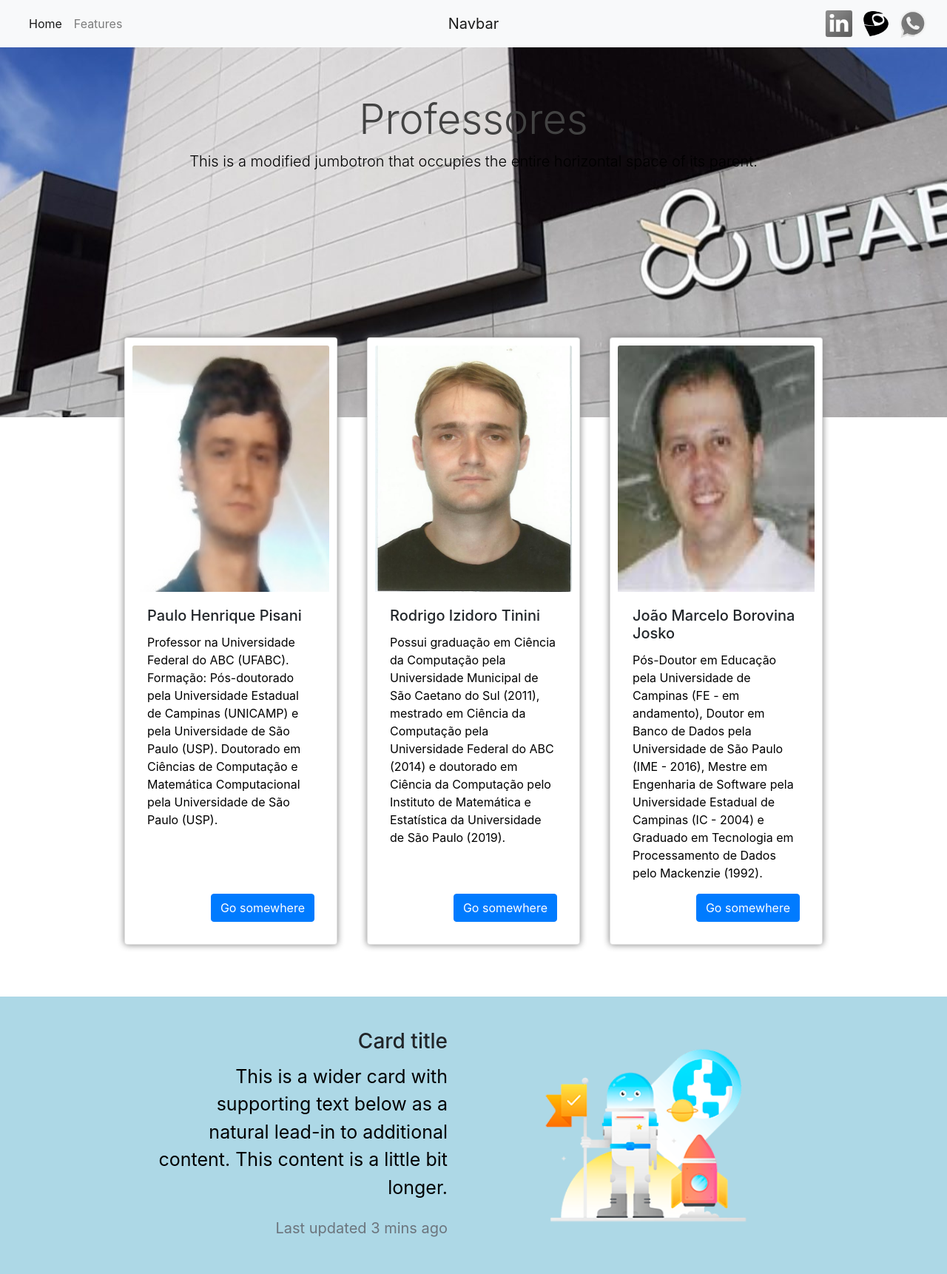
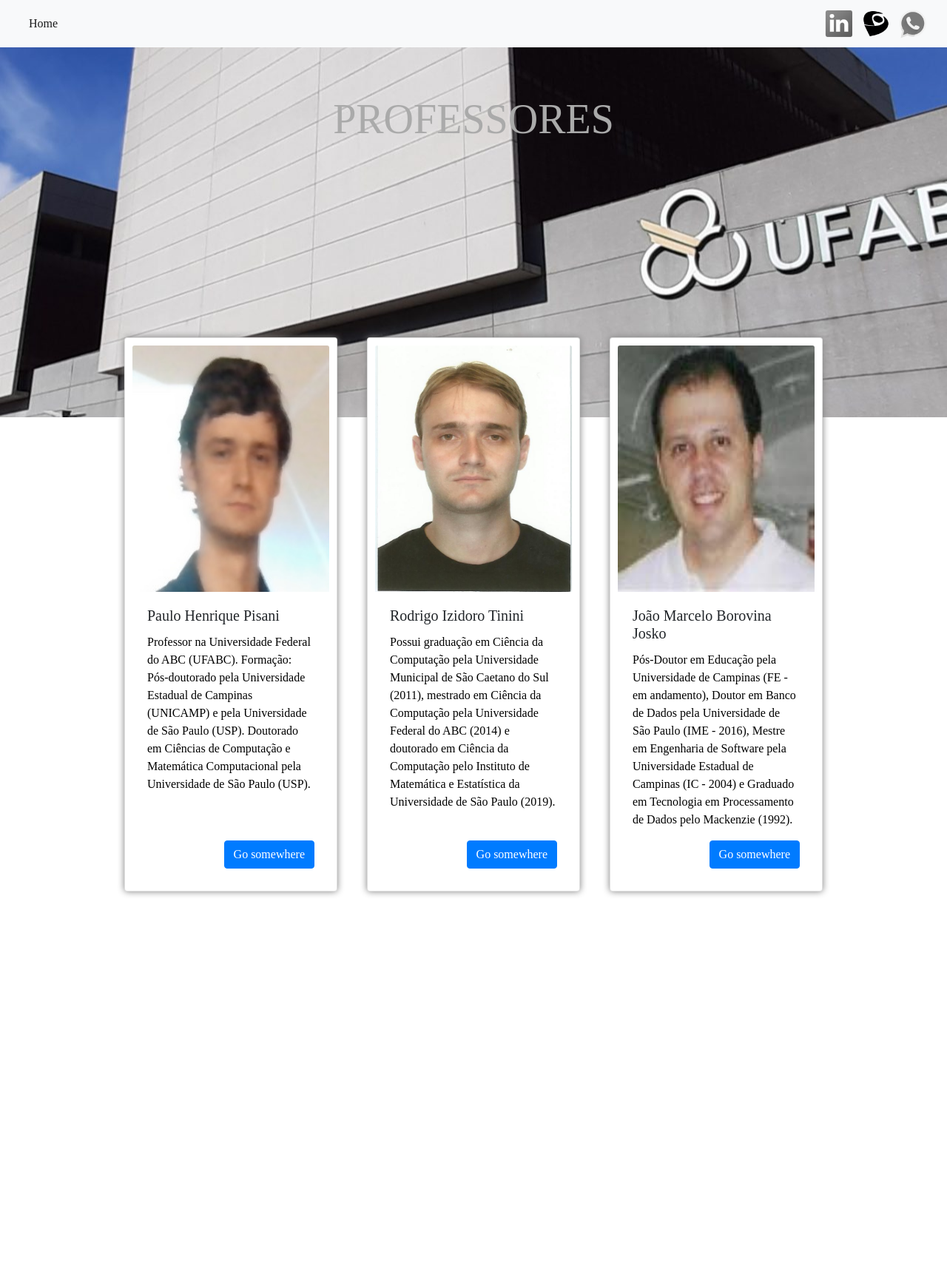
Before and after one commit to AndreThasmo/Projeto-Servidor-HTTP-RC, a plain HTML site: page htdocs/index.html in a window 1280 px wide. Shown: the whole page at 74% size. After the commit the page ends 1275 px from the top, so only its background shows below. Drawn offline with nearby package versions, Linux system fonts and the light colour scheme.

Commit message:
Improving front-end files

```diff
--- a/htdocs/estilo.css
+++ b/htdocs/estilo.css
@@ -1,9 +1,9 @@
 @charset "utf-8";
 /* CSS Document */
 
-*{margin:0; padding: 0}
+*{margin:0; padding: 0; font-family: bold}
 
-h1 {color:#424242}
+h1 {color:#AAAAAA}
 p {color: black}
 
 .icones img{ filter: grayscale(1); margin: 0 10px 0 0; transition: 0.25s; width: 40px;}
@@ -24,7 +24,3 @@ p {color: black}
 .section1 .card{margin: 10px 20px; box-shadow: 0 0 10px gray; padding: 10px }
 
 .section1 .card img{ height: 333px}
-
-.section2{ background-color: lightblue}
-
-.section2 .card{background-color: transparent; border: none}
--- a/htdocs/index.html
+++ b/htdocs/index.html
@@ -25,14 +25,12 @@
       <li class="nav-item active">
         <a class="nav-link" href="#">Home <span class="sr-only">(current)</span></a>
       </li>
-      <li class="nav-item">
-        <a class="nav-link" href="#">Features</a>
     </ul>
   </div>
 
 
 
-<a class="navbar-brand col-4 text-center" href="#">Navbar</a>
+<a class="navbar-brand col-4 text-center" href="#"></a>
 
 
 <div class="col-md-4">
@@ -54,8 +52,7 @@
 
 <div class="jumbotron jumbotron-fluid  row  text-center align-itens-sm-center">
   <div class="container px-5 px-sm-1">
-    <h1 class="display-4">Professores</h1>
-    <p class="lead">This is a modified jumbotron that occupies the entire horizontal space of its parent.</p>
+    <h1 class="display-4">PROFESSORES</h1>
   </div>
 </div>
 
@@ -96,30 +93,6 @@
 
 
 </section>
-
-<section class="section2 row justify-content-center">
-
-<div class="card py-sm-4" style="max-width: 900px;">
-  <div class="row">
-   <div class="col-md-6 my-auto text-center text-sm-right ">
-      <div class="card-body" style="font-size:25px">
-        <h3 class="card-title">Card title</h3>
-        <p class="card-text">This is a wider card with supporting text below as a natural lead-in to additional content. This content is a little bit longer.</p>
-        <p class="card-text"><small class="text-muted">Last updated 3 mins ago</small></p>
-      </div>
-    </div>
-    <div class="col-md-6">
-      <img src="hugo-success.png" class="card-img" alt="...">
-    </div>
-
-  </div>
-</div>
-
-</section>
-
-
-
-
 </main>
 
 </body>
```
Also changed, not shown: htdocs/josko.html (+1 -1 lines), htdocs/paulo.html (+1 -1 lines), htdocs/rodrigo.html (+1 -1 lines), htdocs/hugo-success.png (deleted), htdocs/icons8-chave-30.png (deleted), htdocs/professores.css (deleted).
